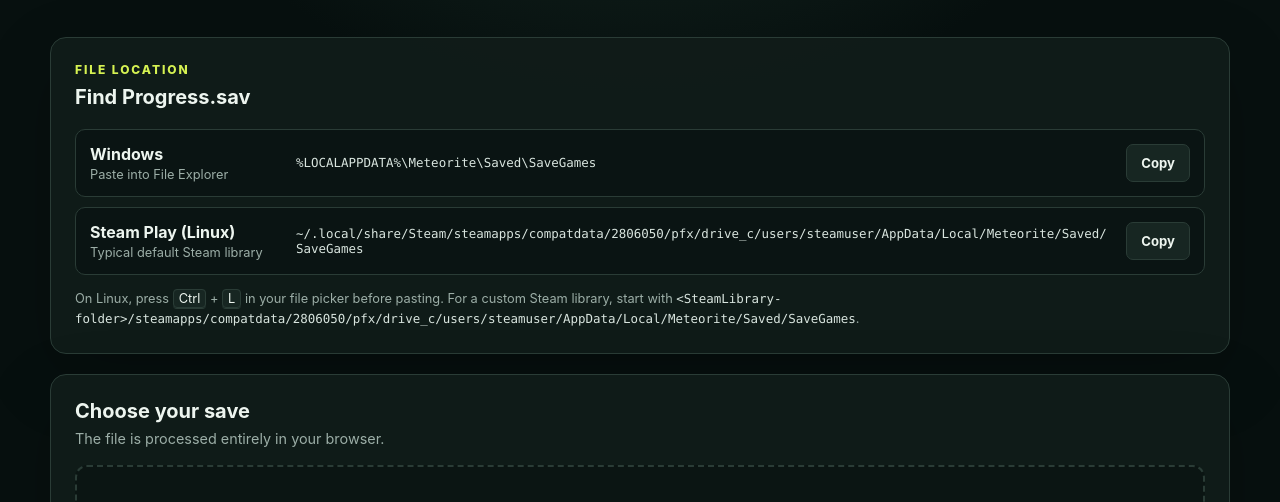
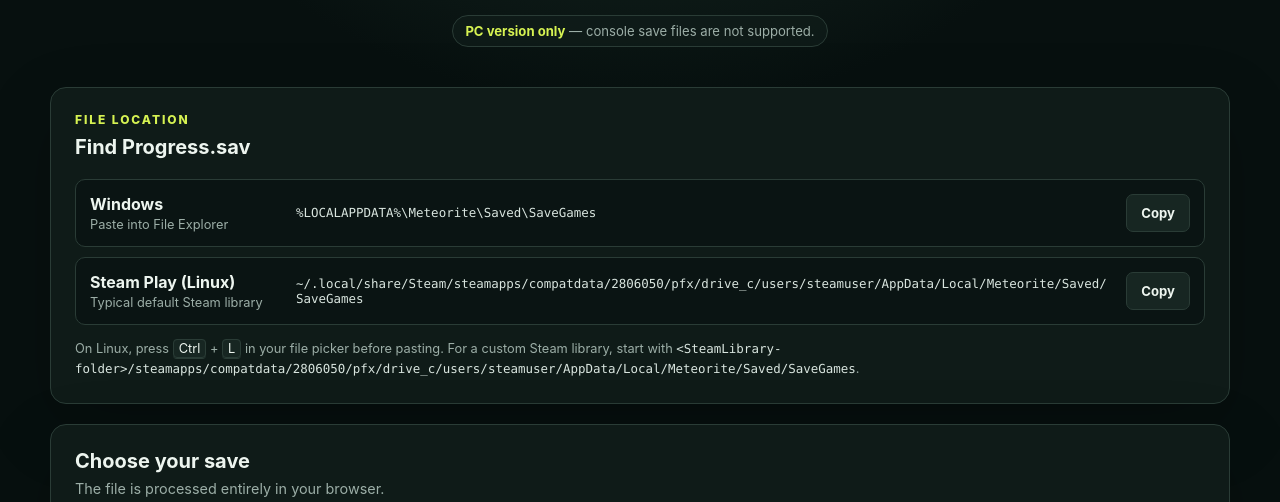
Before and after one commit to SemiRealProductions/HaloRemakeProgressChecker.github.io, a plain HTML site: page index.html in a window 1280 px wide. Shown: the part 293-795 px from the top of the page. Drawn offline with Linux system fonts and the light colour scheme.

Commit message:
Added disclaimer for pc only support

```diff
--- a/index.html
+++ b/index.html
@@ -18,6 +18,7 @@
                 Select your <strong>Progress.sav</strong> file to see which missions
                 you have completed. Your save stays on this device and is never uploaded.
             </p>
+            <p class="platform-notice"><strong>PC version only</strong> — console save files are not supported.</p>
         </header>
 
         <section class="save-locations" aria-labelledby="save-locations-heading">
--- a/style.css
+++ b/style.css
@@ -76,6 +76,21 @@
     color: var(--muted);
     font-size: 1.05rem;
     line-height: 1.65;
+}
+
+.platform-notice {
+    display: inline-block;
+    margin: 18px auto 0;
+    padding: 7px 12px;
+    border: 1px solid var(--line);
+    border-radius: 999px;
+    color: var(--muted);
+    background: rgba(16, 28, 25, 0.72);
+    font-size: 0.82rem;
+}
+
+.platform-notice strong {
+    color: var(--accent);
 }
 
 .save-locations,
```
Also changed, not shown: 1 other file.
